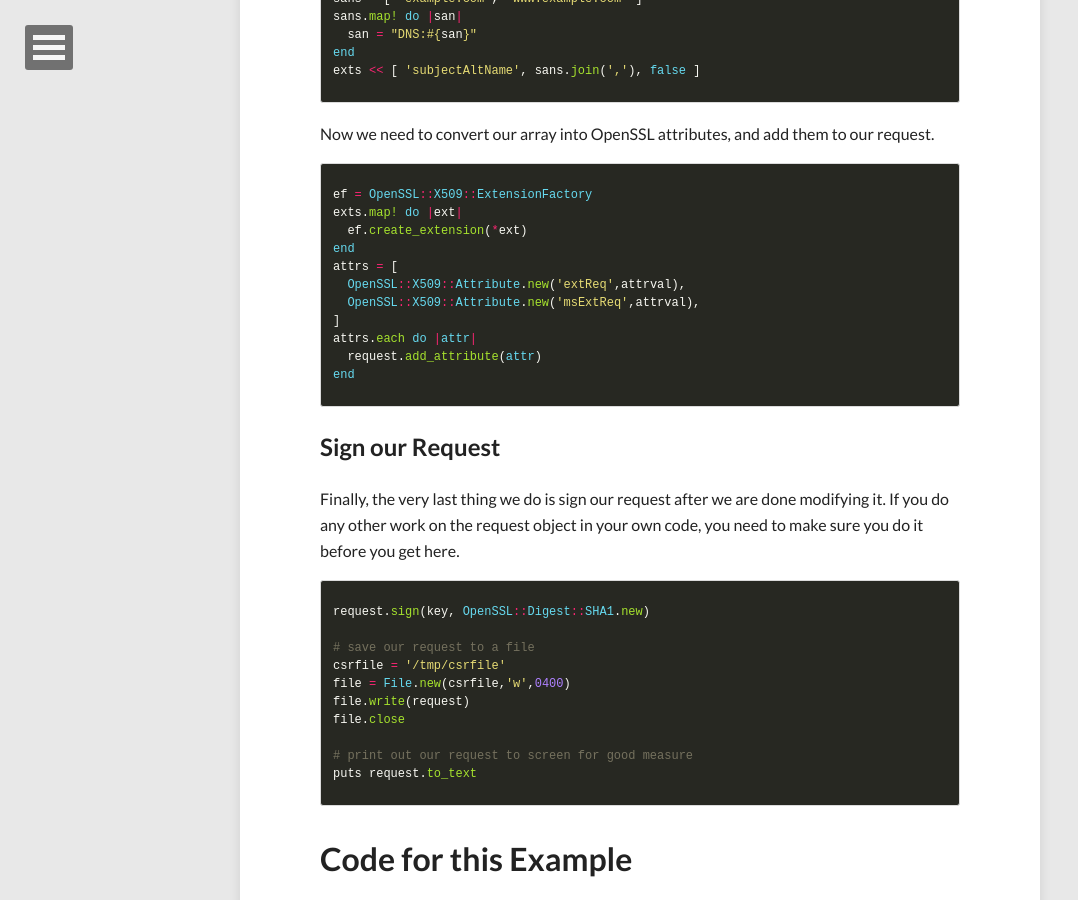
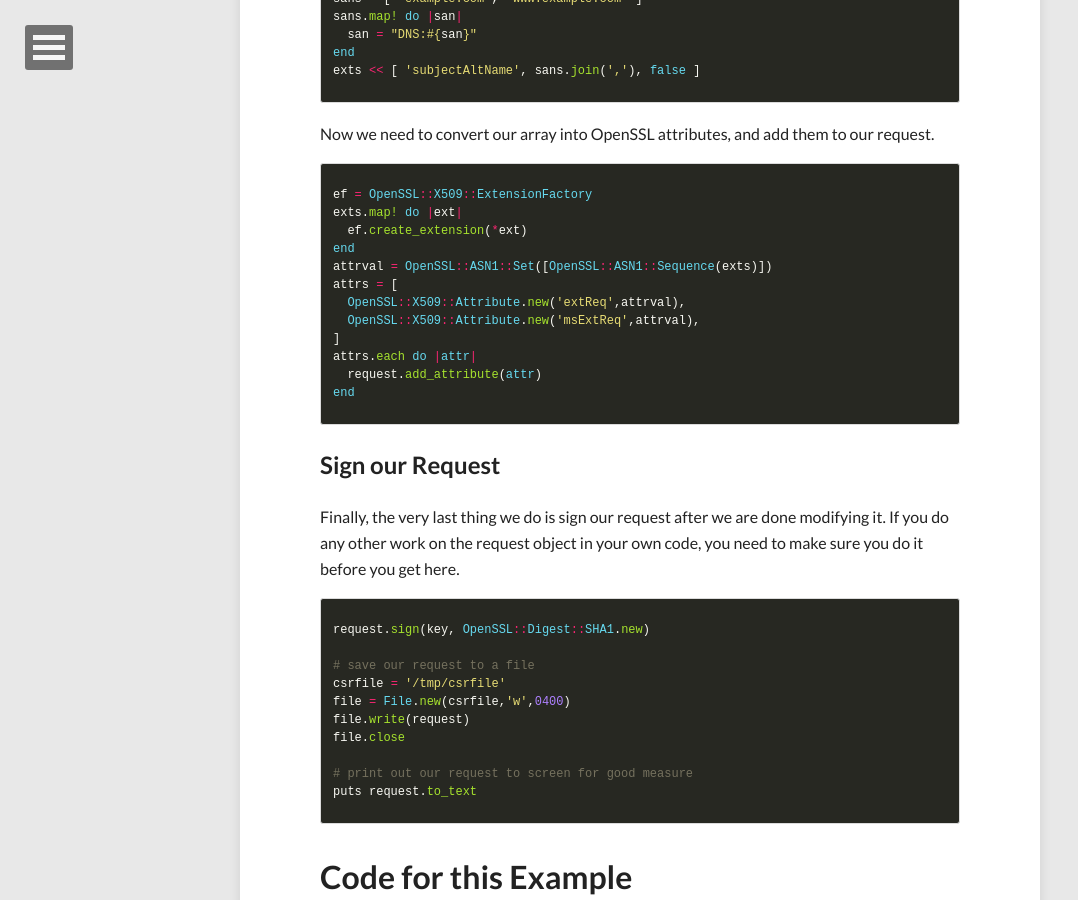
Before and after one commit to arusso/arusso.github.io, a Jekyll site: the page built from _posts/2015-03-29-Generating_a_SAN_Certificate_in_Ruby.markdown, in a window 1280 px wide and 900 px high, scrolled down 2775 px. Shown: the whole window, without its empty margins (0-1078 px from the left). Built offline with Jekyll 4.4.1, drawn with Linux system fonts in a browser that asks for light colours; nearby versions of some CDN libraries; comment, search, counter and statistics services are not loaded.

Commit message:
oops, left out a line

```diff
--- a/_posts/2015-03-29-Generating_a_SAN_Certificate_in_Ruby.markdown
+++ b/_posts/2015-03-29-Generating_a_SAN_Certificate_in_Ruby.markdown
@@ -125,6 +125,7 @@ ef = OpenSSL::X509::ExtensionFactory
 exts.map! do |ext|
   ef.create_extension(*ext)
 end
+attrval = OpenSSL::ASN1::Set([OpenSSL::ASN1::Sequence(exts)])
 attrs = [
   OpenSSL::X509::Attribute.new('extReq',attrval),
   OpenSSL::X509::Attribute.new('msExtReq',attrval),
```
